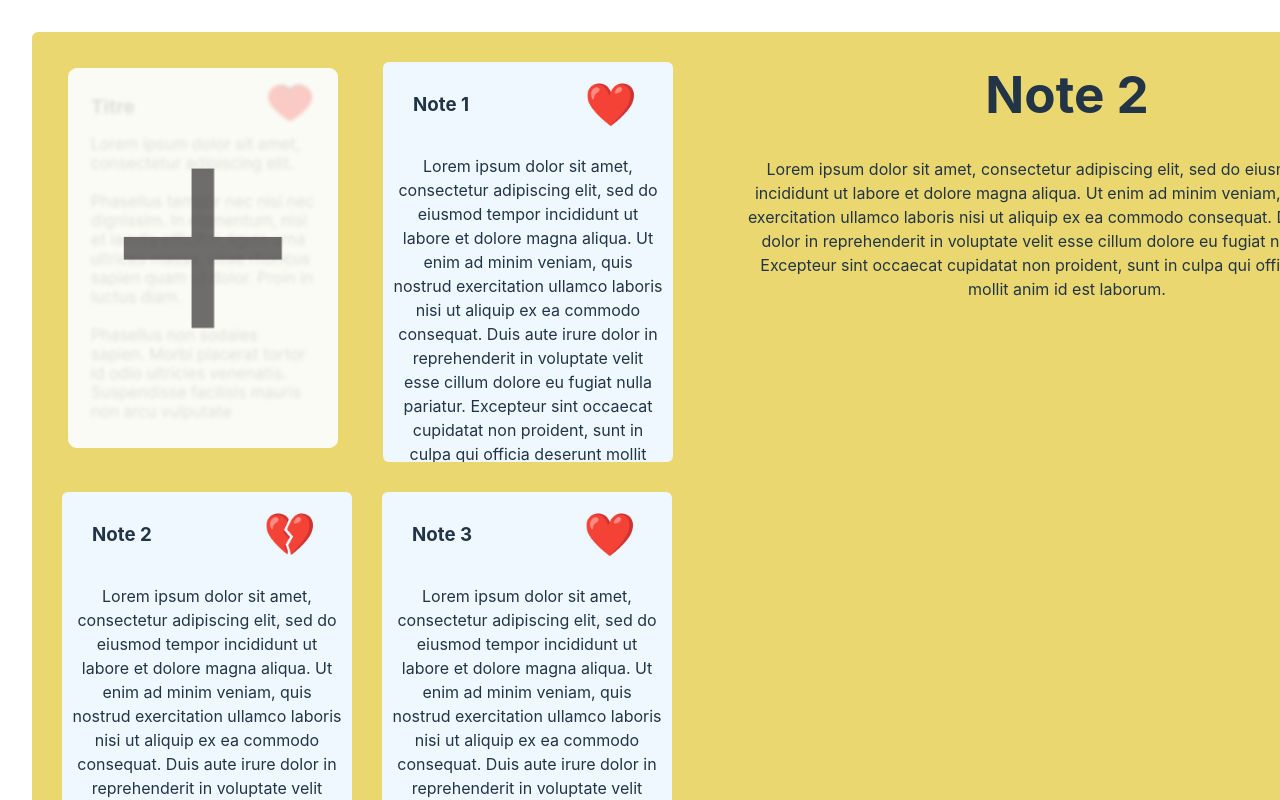
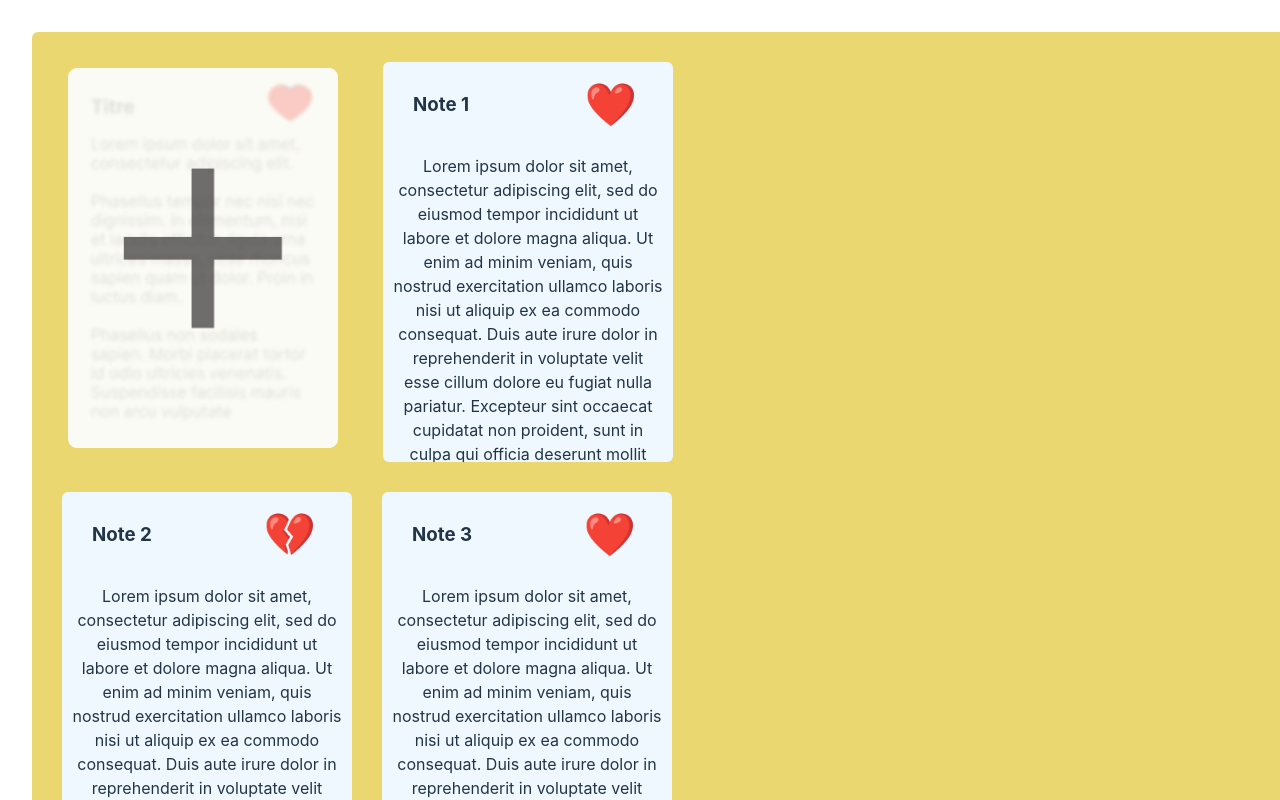
Before and after one commit to sodrar/app-note-adrar, a React (Vite) app: page / in a window 1280 px wide. Shown: the top 800 px of the page. Built offline with nearby package versions, Linux system fonts and the light colour scheme.

Commit message:
The notes are displaying correctly

```diff
--- a/src/App.jsx
+++ b/src/App.jsx
@@ -3,7 +3,6 @@ import './App.css'
 import { Note } from './components/Note/Note';
 import add from './assets/Notenote_template.png'
 import { Display } from './components/Display/Display';
-
 function App() {
 
   const [myNotes, setMyNotes] = useState([
@@ -39,11 +38,16 @@ function App() {
     }
   ]);
 
+  const [current, setCurrent] = useState(1);
+
+  const handleSelect = (note) => {
+    setCurrent(note)
+    console.log(current)
+  }
+
   const notesElements = myNotes.map((note,i) => {
-    return <Note setMyNotes={setMyNotes} note={note} notes={[...myNotes]} key={i} />
+    return <Note setMyNotes={setMyNotes} note={note} notes={[...myNotes]} key={i} handleSelect={handleSelect} />
   });
-
-  const [current, setCurrent] = useState(1)
 
   return (
     <div className="app-container">
@@ -52,7 +56,7 @@ function App() {
         {notesElements}
       </div>
       <div className="display">
-        <Display current={myNotes[current]} />
+        <Display current={current} />
       </div>
     </div>
   )
--- a/src/components/Note/Note.jsx
+++ b/src/components/Note/Note.jsx
@@ -1,6 +1,7 @@
+import { useEffect } from 'react'
 import './Note.css'
 
-export function Note({note, setMyNotes, notes}) {
+export function Note({ note, setMyNotes, notes, handleSelect }) {
 
     const handleLike = () => {
         const filtered = notes.filter(n => note.id != n)
@@ -9,15 +10,14 @@ export function Note({note, setMyNotes, notes}) {
         } else {
             note.liked = true
         }
-        setMyNotes([...filtered], note)
-        console.log(notes)
+        setMyNotes([...filtered, note])
     }
 
     return (
-        <div className="note">
+        <div className="note" onClick={() => { handleSelect(note) }}>
             <div className="title-like">
                 <h3>{note.title}</h3>
-                <button className='liked' onClick={handleLike} >{note.liked ? "❤️" : "💔" }</button>
+                <button className='liked' onClick={handleLike} >{note.liked ? "❤️" : "💔"}</button>
             </div>
             <p className='note-content'>
                 {note.content}
```
